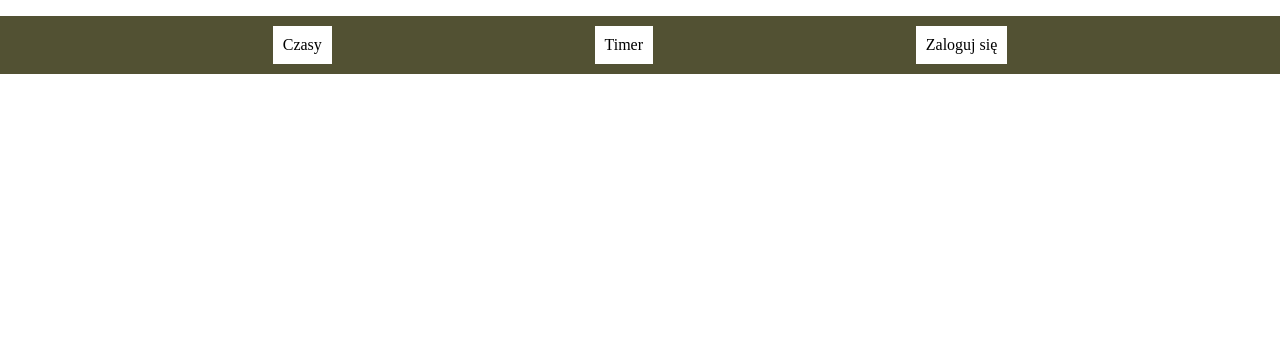
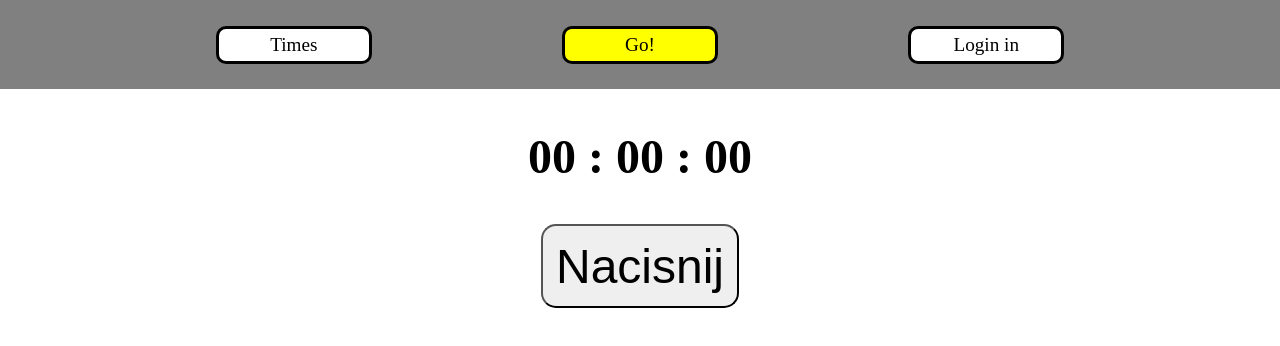
Before and after one commit to wiotrek/timer, an Angular app: page / in a window 1280 px wide. Shown: the top 346 px of the page. Built offline with nearby package versions, Linux system fonts and the light colour scheme.

Commit message:
imporovement nav in app.component

```diff
--- a/src/app/app-routing.module.ts
+++ b/src/app/app-routing.module.ts
@@ -4,7 +4,7 @@ import { TimerComponent } from './timer/timer.component';
 import { ScoreComponent } from './score/score.component';
 
 const routes: Routes = [
-  {path: 'timer', component: TimerComponent},
+  {path: '', component: TimerComponent},
   {path: 'score', component: ScoreComponent},
 ];
 
--- a/src/app/app.component.css
+++ b/src/app/app.component.css
@@ -1,14 +1,39 @@
-nav {
-    background-color: #525133;
+@media(min-width: 0) {
+    nav {
+        background-color: grey;
+        padding: 2%;
+        display: flex;
+        justify-content:space-between;
+    }
+    a {
+        color: black;
+        width: 80px;
+        padding: 4% 0;
+        text-decoration: unset;
+        background-color: #fff;
+        border-radius: 10px;
+        border: 3px solid black;
+        font-size: 1.2em;
+        transition: background-color 1s;
+        text-align: center;
+    }
+    a:visited {
+        color: unset;
+    }
+    a:hover {
+        background-color: yellow;
+        border: 3px solid black;
+    }
+    a.active {
+        background-color: yellow;
+    }
 }
-ul {
-    display: flex;
-    justify-content: space-evenly;
-    padding: 10px;
+@media(min-width: 500px) {
+    nav {
+        justify-content: space-evenly;
+    }
+    a {
+        padding: 5px 0;
+        width: 150px;
+    }
 }
-li {
-    list-style: none;
-    padding: 10px;
-    background-color: #fff;
-    cursor: pointer;
-}
--- a/src/app/app.component.html
+++ b/src/app/app.component.html
@@ -1,12 +1,10 @@
 <div>
   <nav>
-    <ul>
-      <li routerLink='score'>Czasy</li>
-      <li routerLink='timer'>{{title}}</li>
-      <li>Zaloguj się</li>
-    </ul>
+    <a routerLinkActive="active" routerLink='score'>{{leftTitle}}</a>
+    <a routerLinkActive="active" routerLink=''
+    [routerLinkActiveOptions]="{exact: true}">{{middleTitle}}</a>
+    <a routerLinkActive="active" routerLink='#'>{{rightTitle}}</a>
   </nav>
-
   <router-outlet></router-outlet>
 
 </div>
--- a/src/app/app.component.ts
+++ b/src/app/app.component.ts
@@ -1,4 +1,4 @@
-import { Component, OnInit } from '@angular/core';
+import { Component } from '@angular/core';
 
 @Component({
   selector: 'app-root',
@@ -6,5 +6,7 @@ import { Component, OnInit } from '@angular/core';
   styleUrls: ['./app.component.css']
 })
 export class AppComponent {
-  title = 'Timer';
+  leftTitle = 'Times';
+  middleTitle = 'Go!';
+  rightTitle = 'Login in';
 }
```
